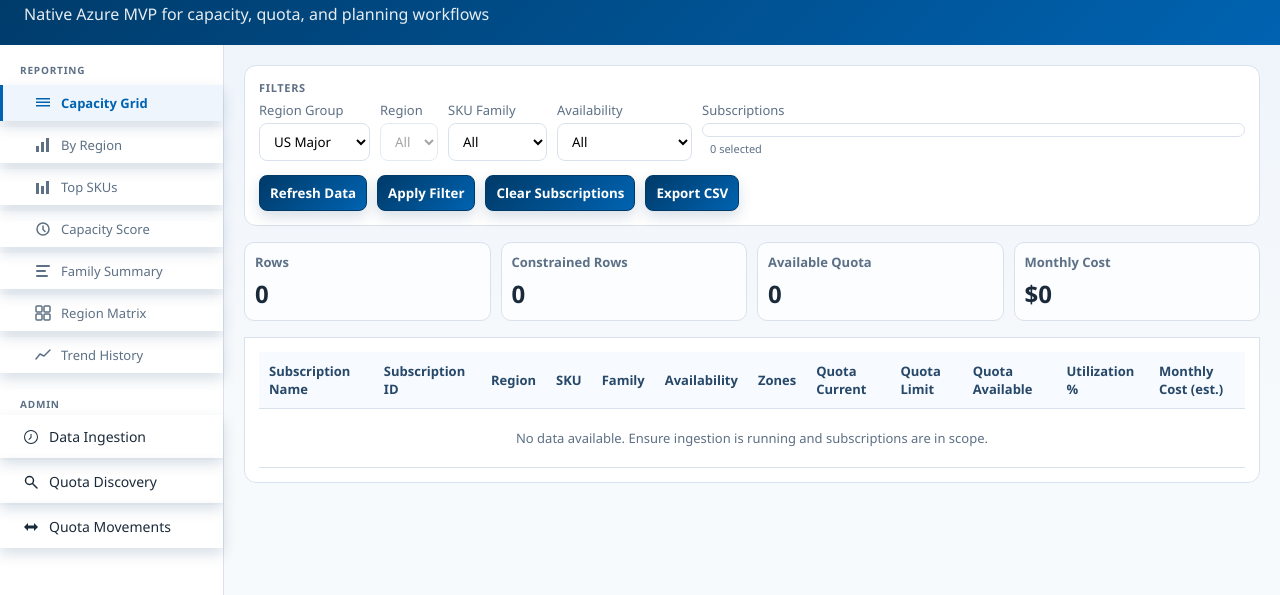
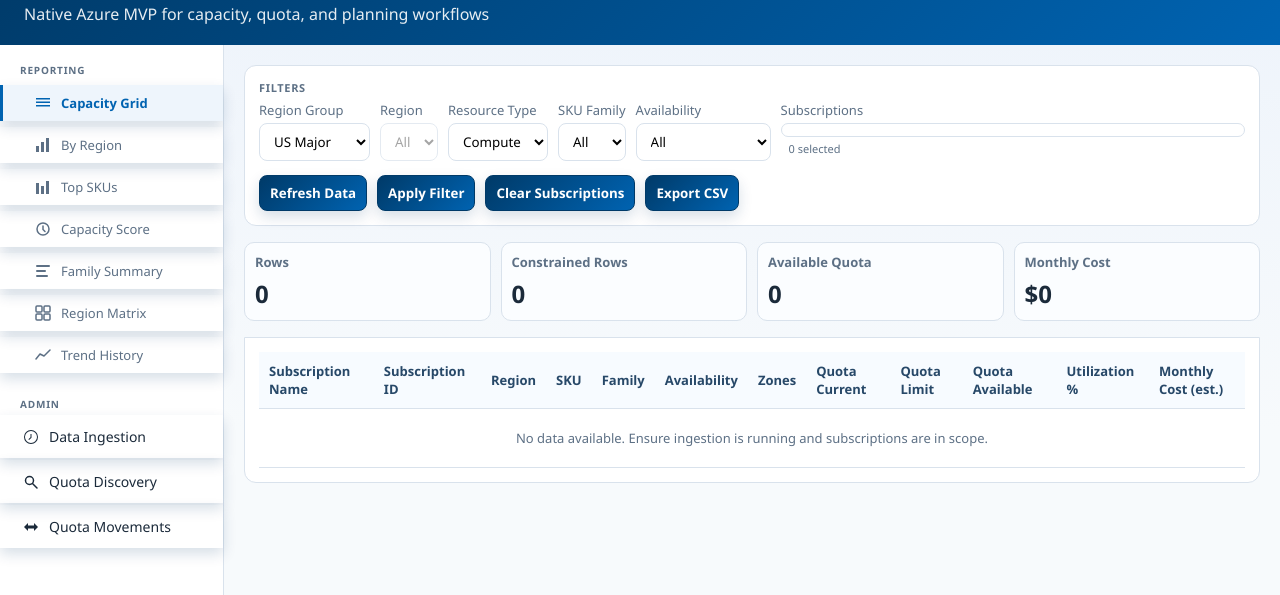
Before and after one commit to wjpigott/Capacity-Planning-Dashboard, a website: page index.html in a window 1280 px wide. Shown: the part 61-656 px from the top of the page. Drawn offline with Linux system fonts and the light colour scheme; no server answers.

Commit message:
Add Resource Type filter (Compute/Disk/Other) and remove hardcoded GPU/HPC family pins

```diff
--- a/app.js
+++ b/app.js
@@ -10,12 +10,12 @@
   'L', 'M', 'N', 'NC', 'NCC', 'ND', 'NG', 'NV'
 ];
 
-const PINNED_GPU_HPC_FAMILIES = [
-  { value: 'standardHBv3Family', label: 'HBv3' },
-  { value: 'standardHBv4Family', label: 'HBv4' },
-  { value: 'standardNDH100v5Family', label: 'ND-H100' },
-  { value: 'standardNCA100v4Family', label: 'NC-A100' }
-];
+function getFamilyResourceType(family) {
+  const f = (family || '').toLowerCase();
+  if (f.endsWith('family')) return 'Compute';
+  if (f.includes('disk')) return 'Disk';
+  return 'Other';
+}
 
 const FAMILY_EXTRA_SKU_MAP = {
   standardHBv3Family: ['Standard_HB120rs_v3'],
@@ -32,6 +32,7 @@
 const regionPresetFilter = document.querySelector('#regionPresetFilter');
 const regionFilter = document.querySelector('#regionFilter');
 const familyFilter = document.querySelector('#familyFilter');
+const resourceTypeFilter = document.querySelector('#resourceTypeFilter');
 const availabilityFilter = document.querySelector('#availabilityFilter');
 const summaryCards = document.querySelector('#summaryCards');
 const subscriptionGridBody = document.querySelector('#subscriptionGrid tbody');
@@ -349,7 +350,11 @@
 function syncFamilyOptions() {
   const currentValue = familyFilter.value || 'all';
   const dataFamilies = unique('family');
-  const dataFamilySet = new Set(dataFamilies.map((value) => String(value).toLowerCase()));
+
+  const selectedType = resourceTypeFilter?.value || 'all';
+  const filteredFamilies = selectedType === 'all'
+    ? dataFamilies
+    : dataFamilies.filter((f) => getFamilyResourceType(f) === selectedType);
 
   familyFilter.innerHTML = '';
   const all = document.createElement('option');
@@ -357,18 +362,7 @@
   all.textContent = 'All';
   familyFilter.appendChild(all);
 
-  PINNED_GPU_HPC_FAMILIES.forEach((entry) => {
-    if (dataFamilySet.has(entry.value.toLowerCase())) {
-      return;
-    }
-
-    const option = document.createElement('option');
-    option.value = entry.value;
-    option.textContent = entry.label;
-    familyFilter.appendChild(option);
-  });
-
-  dataFamilies.forEach((value) => {
+  filteredFamilies.forEach((value) => {
     const option = document.createElement('option');
     option.value = value;
     option.textContent = formatFamilyLabel(value);
@@ -385,11 +379,13 @@
 }
 
 function filteredRows() {
+  const selectedType = resourceTypeFilter?.value || 'all';
   return presetScopedRows(rows).filter((r) => {
     const byRegion = regionFilter.value === 'all' || r.region === regionFilter.value;
     const byFamily = familyFilter.value === 'all' || r.family === familyFilter.value;
     const byAvailability = availabilityFilter.value === 'all' || r.availability === availabilityFilter.value;
-    return byRegion && byFamily && byAvailability;
+    const byType = selectedType === 'all' || getFamilyResourceType(r.family) === selectedType;
+    return byRegion && byFamily && byAvailability && byType;
   });
 }
 
@@ -1662,6 +1658,13 @@
   loadAnalytics();
 });
 
+resourceTypeFilter?.addEventListener('change', () => {
+  familyFilter.value = 'all';
+  syncFamilyOptions();
+  renderGrid();
+  loadAnalytics();
+});
+
 familyFilter.addEventListener('change', () => {
   renderGrid();
   loadAnalytics();
--- a/index.html
+++ b/index.html
@@ -74,6 +74,14 @@
             </label>
             <label>Region
               <select id="regionFilter"></select>
+            </label>
+            <label>Resource Type
+              <select id="resourceTypeFilter">
+                <option value="all">All</option>
+                <option value="Compute" selected>Compute</option>
+                <option value="Disk">Disk</option>
+                <option value="Other">Other</option>
+              </select>
             </label>
             <label>SKU Family
               <select id="familyFilter"></select>
```
